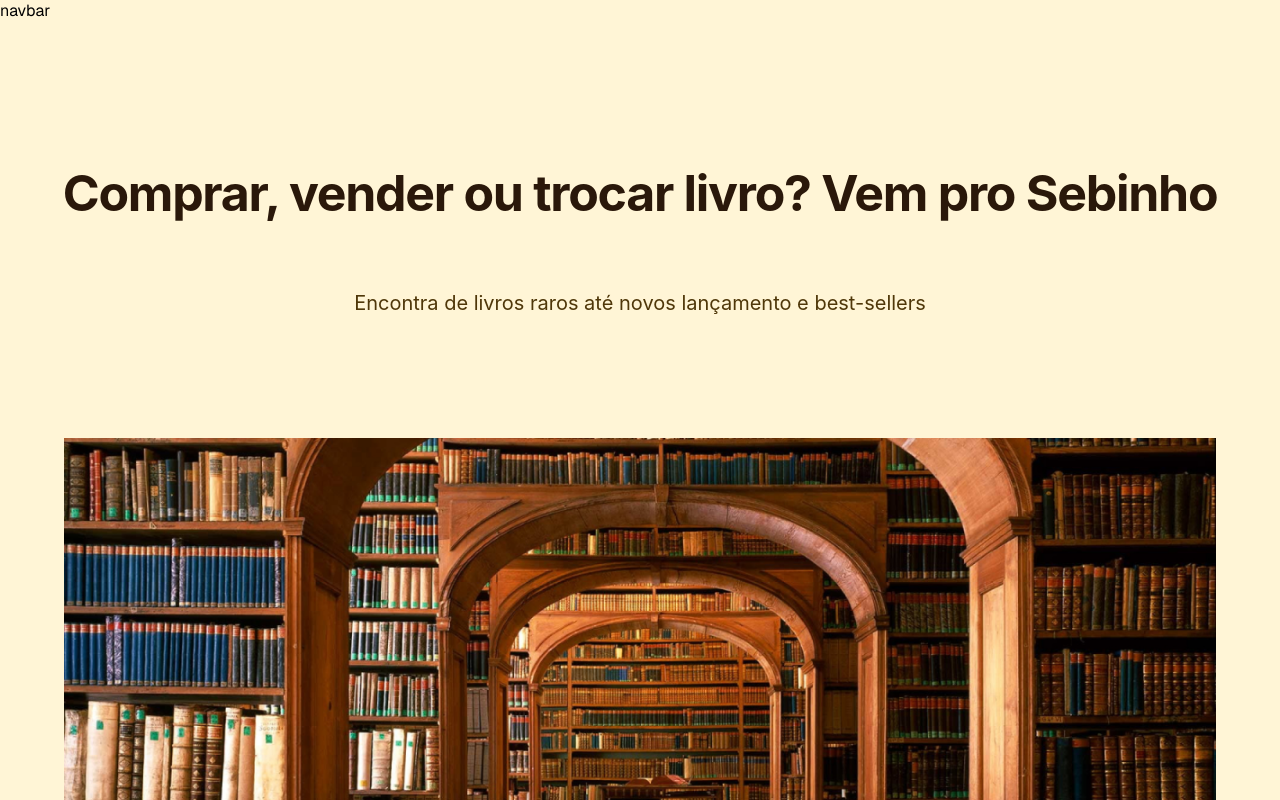
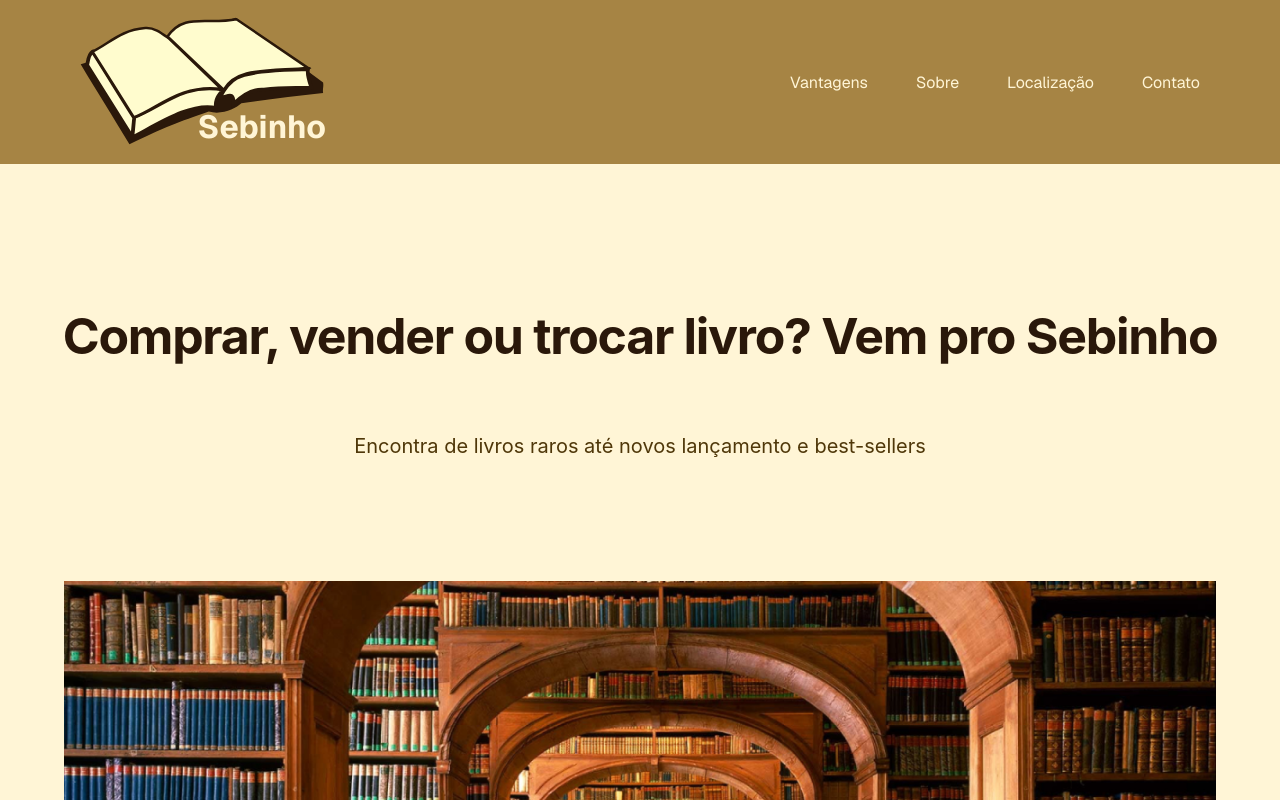
Before and after one commit to VictorHSCosta/Projeto-Final, a Next.js app: page / in a window 1280 px wide. Shown: the top 800 px of the page. Built offline with nearby package versions, Linux system fonts and the light colour scheme; some icons are missing.

Commit message:
Header: criado cabeçalho e navegação

```diff
--- /dev/null
+++ b/src/app/_components/Header.tsx
@@ -0,0 +1,30 @@
+import S from "~/styles/header.module.css"
+
+export default () => { return (
+    <header className={S["header"]}>
+        <div className={S["logo-container"]}>
+            <img src={"/images/logo.svg"} alt="logo (livro aberto com página amarelo claro)"/>
+            <p>Sebinho</p>
+        </div>
+        <nav className={S["nav-bar"]}>
+            <ul>
+                <li><a href="">Vantagens</a></li>
+                <li><a href="">Sobre</a></li>
+                <li><a href="">Localização</a></li>
+                <li><a className={S.btn} href="">Contato</a></li>
+            </ul>
+        </nav>
+        <label htmlFor={S["menu-toggle"]} className={S["menu-container"]}>
+            <input type="checkbox" id={S["menu-toggle"]} style={{display: "none"}}/>
+            <div className={S["menu-icon-close"]}>
+                <span></span>
+                <span></span>
+            </div>
+            <div className={S["menu-icon-burger"]}>
+                <span></span>
+                <span></span>
+                <span></span>
+            </div>
+        </label>
+    </header>
+)}
--- a/src/app/page.tsx
+++ b/src/app/page.tsx
@@ -2,6 +2,7 @@ import { Title } from "./_components/Title"
 import styles from "~/styles/homepage.module.css"
 import {Vantagem} from "./_components/vantagem"
 import Localizacao from "~/app/_components/Localizacao"
+import Header from "~/app/_components/Header"
 
 import IconDinheiro from "~/app/_images/icon_dinheiro.svg"
 import IconCartao from "~/app/_images/icon_cartao.svg"
@@ -9,8 +10,8 @@ import IconEstante from "~/app/_images/icon_estante.svg"
 
 export default function Home() {
   return (
-    <body>
-      <header>navbar</header>
+    <>
+      <Header />
       <main>
         <section>
           <div >
@@ -40,6 +41,6 @@ export default function Home() {
         <Localizacao />
       </main>
       <footer>footer</footer>
-    </body>
+    </>
   );
 }
--- /dev/null
+++ b/src/styles/header.module.css
@@ -0,0 +1,119 @@
+.header {
+    background-color: #A68444;
+    display: flex;
+    padding: 1.0625rem 5rem;
+    justify-content: space-between;
+    align-items: center;
+}
+.logo-container {
+    width: 15.375rem;
+    height: 8.125rem;
+    position: relative;
+}
+.logo-container p {
+    color: #FFF5D6;
+    text-align: right;
+    font-size: 2rem;
+    font-weight: 700;
+    margin: 0;
+    position: absolute;
+    bottom: 0;
+    right: 0;
+}
+.nav-bar ul {
+    display: flex;
+    justify-content: flex-end;
+    align-items: center;
+    gap: 3rem;
+}
+.nav-bar li {
+    list-style: none;
+}
+.nav-bar a {
+    cursor: pointer;
+    color: #FFF5D6;
+    text-decoration: none;
+}
+.nav-bar a:hover {
+    color: #2A180A;
+    text-decoration: underline;
+}
+.menu-container {
+    cursor: pointer;
+    display: none;
+}
+.menu-icon-close,
+.menu-icon-burger {
+    width: 2.5rem;
+    height: 2rem;
+    margin: 2rem;
+    display: flex;
+}
+.menu-icon-close {
+    justify-content: center;
+    align-items: center;
+    position: relative;
+}
+.menu-icon-burger {
+    flex-direction: column;
+    justify-content: space-between;
+}
+.menu-icon-close span,
+.menu-icon-burger span {
+    border: .2rem solid #2A180A;
+}
+.menu-icon-close span {
+    position: absolute;
+    width: 100%;
+}
+.menu-icon-close span:first-of-type {
+    transform: rotate(.125turn);
+}
+.menu-icon-close span:last-of-type {
+    transform: rotate(-.125turn);
+}
+
+@media (width <= 992px) {
+    nav.nav-bar {
+        display: none;
+        position: absolute;
+        top: 10.125rem;
+        left: 0;
+        background-color: #2a180a;
+        right: 0;
+    }
+    nav.nav-bar:has(~ .menu-container > #menu-toggle:checked) {
+        display: block;
+    }
+    nav.nav-bar ul {
+        flex-direction: column;
+        gap: 1rem;
+        padding: 0;
+    }
+    nav.nav-bar li {
+        font-size: 1.8rem;
+        text-align: center;
+        border-bottom: 1px solid #95835b;
+    }
+    .menu-container {
+        display: block;
+    }
+    #menu-toggle ~ .menu-icon-close {
+        display: none;
+    }
+    #menu-toggle ~ .menu-icon-burger {
+        display: flex;
+    }
+    #menu-toggle:checked ~ .menu-icon-close{
+        display: flex;
+    }
+    #menu-toggle:checked ~ .menu-icon-burger{
+        display: none;
+    }
+}
+
+@media (width <= 576px) {
+    header.header {
+        padding: 2rem;
+    }
+}
```
Also changed, not shown: public/images/logo.svg (added).
